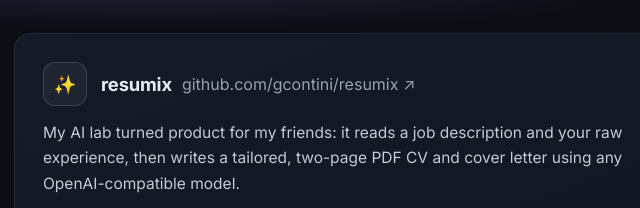
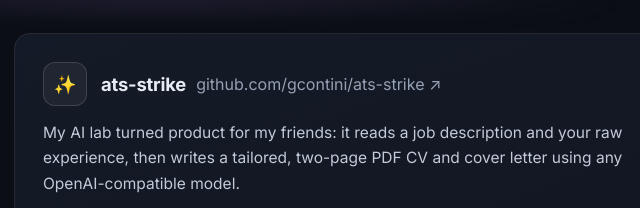
Before and after one commit to gcontini/gcontini.github.io, a plain HTML site: page index.html in a window 1280 px wide. Shown: the part 787-995 px from the top of the page, 482-1122 px from the left. Drawn offline with Linux system fonts and the light colour scheme.

Commit message:
rename resumix -> ats-strike

```diff
--- a/index.html
+++ b/index.html
@@ -326,8 +326,8 @@
         <div class="project-top">
           <div class="project-icon">&#10024;</div>
           <div class="project-name">
-            <h3>resumix</h3>
-            <a href="https://github.com/gcontini/resumix" target="_blank" rel="noopener" aria-label="resumix on GitHub">github.com/gcontini/resumix &#8599;</a>
+            <h3>ats-strike</h3>
+            <a href="https://github.com/gcontini/ats-strike" target="_blank" rel="noopener" aria-label="ats-strike on GitHub">github.com/gcontini/ats-strike &#8599;</a>
           </div>
         </div>
         <p>My AI lab turned product for my friends: it reads a job description and your raw experience, then writes a tailored, two-page PDF CV and cover letter using any OpenAI-compatible model.</p>
@@ -340,7 +340,7 @@
           <span class="tag">LaTeX</span>
           <span class="tag">MIT</span>
         </div>
-        <a class="project-link" href="https://github.com/gcontini/resumix" target="_blank" rel="noopener">View repository &#8594;</a>
+        <a class="project-link" href="https://github.com/gcontini/ats-strike" target="_blank" rel="noopener">View repository &#8594;</a>
       </article>
 
       <article class="card project">
```
Also changed, not shown: robots.txt.
